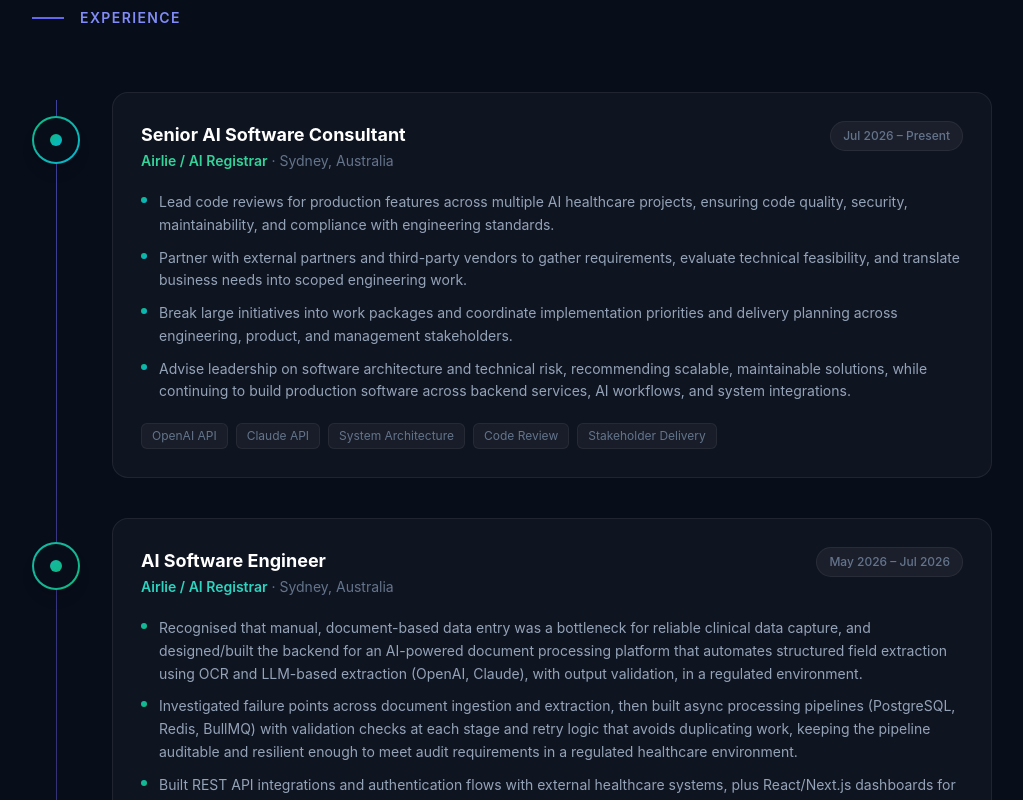
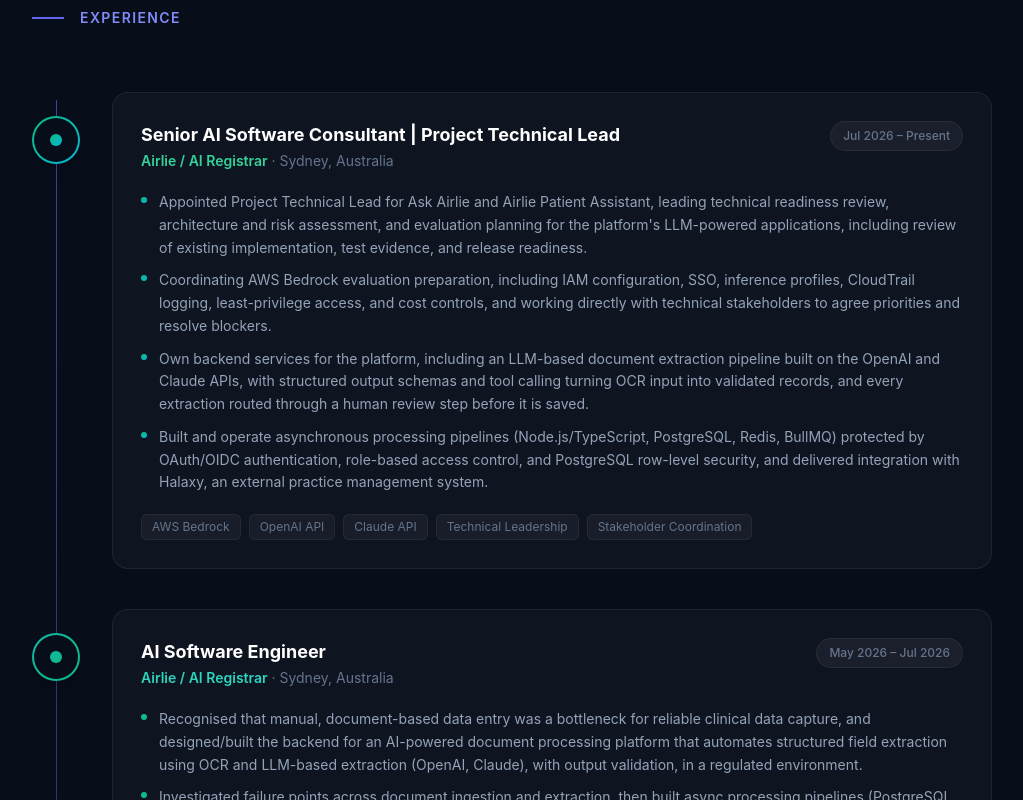
Before and after one commit to krischuang/Personal-Website, a Next.js app: page / in a window 1280 px wide. Shown: the part 1960-2760 px from the top of the page, without its empty margins (128-1151 px from the left). Built offline with nearby package versions, Linux system fonts and the light colour scheme.

Commit message:
feat: update professional positioning for Project Technical Lead role, fix broken GitHub links, verified project list

```diff
--- a/components/Experience.tsx
+++ b/components/Experience.tsx
@@ -1,7 +1,7 @@
 export default function Experience() {
   const experiences = [
     {
-      title: "Senior AI Software Consultant",
+      title: "Senior AI Software Consultant | Project Technical Lead",
       company: "Airlie / AI Registrar",
       location: "Sydney, Australia",
       period: "Jul 2026 – Present",
@@ -9,12 +9,12 @@ export default function Experience() {
       accent: "text-emerald-400",
       border: "border-emerald-500/20",
       bullets: [
-        "Lead code reviews for production features across multiple AI healthcare projects, ensuring code quality, security, maintainability, and compliance with engineering standards.",
-        "Partner with external partners and third-party vendors to gather requirements, evaluate technical feasibility, and translate business needs into scoped engineering work.",
-        "Break large initiatives into work packages and coordinate implementation priorities and delivery planning across engineering, product, and management stakeholders.",
-        "Advise leadership on software architecture and technical risk, recommending scalable, maintainable solutions, while continuing to build production software across backend services, AI workflows, and system integrations.",
+        "Appointed Project Technical Lead for Ask Airlie and Airlie Patient Assistant, leading technical readiness review, architecture and risk assessment, and evaluation planning for the platform's LLM-powered applications, including review of existing implementation, test evidence, and release readiness.",
+        "Coordinating AWS Bedrock evaluation preparation, including IAM configuration, SSO, inference profiles, CloudTrail logging, least-privilege access, and cost controls, and working directly with technical stakeholders to agree priorities and resolve blockers.",
+        "Own backend services for the platform, including an LLM-based document extraction pipeline built on the OpenAI and Claude APIs, with structured output schemas and tool calling turning OCR input into validated records, and every extraction routed through a human review step before it is saved.",
+        "Built and operate asynchronous processing pipelines (Node.js/TypeScript, PostgreSQL, Redis, BullMQ) protected by OAuth/OIDC authentication, role-based access control, and PostgreSQL row-level security, and delivered integration with Halaxy, an external practice management system.",
       ],
-      technologies: ["OpenAI API", "Claude API", "System Architecture", "Code Review", "Stakeholder Delivery"],
+      technologies: ["AWS Bedrock", "OpenAI API", "Claude API", "Technical Leadership", "Stakeholder Coordination"],
     },
     {
       title: "AI Software Engineer",
@@ -75,7 +75,7 @@ export default function Experience() {
         "Mentored junior engineers through code reviews and pair programming; received the 2023 Annual Excellent Employee and 2022 Outstanding Performance Awards.",
       ],
       technologies: ["Python", "SQL", "Oracle DB", "PostgreSQL", "RESTful APIs"],
-      awards: ["2023 Annual Excellent Employee – VIS", "2022 Outstanding Performance Award – VIS"],
+      awards: ["2023 Annual Excellent Employee · VIS", "2022 Outstanding Performance Award · VIS"],
     },
     {
       title: "Business Data Analyst",
```
